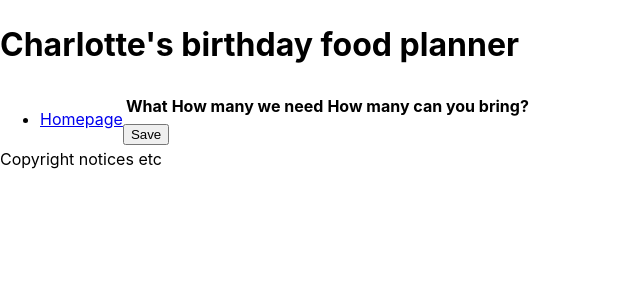
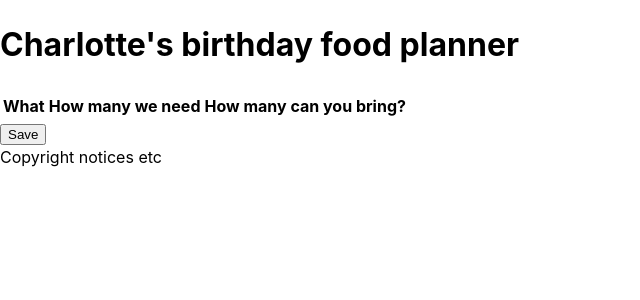
Before and after one commit to MorayM/party-food-planner, a React (Vite) app: page / in a window 1280 px wide. Shown: the top 300 px of the page, without its empty margins (0-640 px from the left). Built offline with nearby package versions, Linux system fonts and the light colour scheme; no server answers; the database is empty.

Commit message:
Remove nav

```diff
--- a/src/App.tsx
+++ b/src/App.tsx
@@ -1,5 +1,4 @@
 import { Outlet } from 'react-router-dom';
-import Nav from './layout/Nav';
 
 import styles from './App.module.scss';
 
@@ -10,7 +9,6 @@ function App() {
         <h1>Charlotte&apos;s birthday food planner</h1>
       </header>
       <div className={styles.page}>
-        <Nav />
         <main role="main">
           <Outlet />
         </main>
--- a/src/layout/Layout.module.scss
+++ /dev/null
@@ -1,20 +0,0 @@
-header {
-  flex-grow: 0;
-  grid-area: head;
-}
-
-nav {
-  grid-area: head;
-  width: 150px;
-}
-
-main {
-  grid-area: main;
-  width: 100%;
-}
-
-footer {
-  flex-grow: 0;
-  height: 4rem;
-  grid-area: foot;
-}
--- a/src/layout/Nav.tsx
+++ /dev/null
@@ -1,20 +0,0 @@
-import { Link } from 'react-router-dom';
-
-/**
- * The `Link` component is used here instead of `a` to route the link through React Router
- * Using `a` will have the same result, but will result in the browser loading a new page, something to be avoided!
- * @returns The nav component
- */
-function Nav() {
-  return (
-    <nav>
-      <ul>
-        <li>
-          <Link to="/">Homepage</Link>
-        </li>
-      </ul>
-    </nav>
-  );
-}
-
-export default Nav;
```
